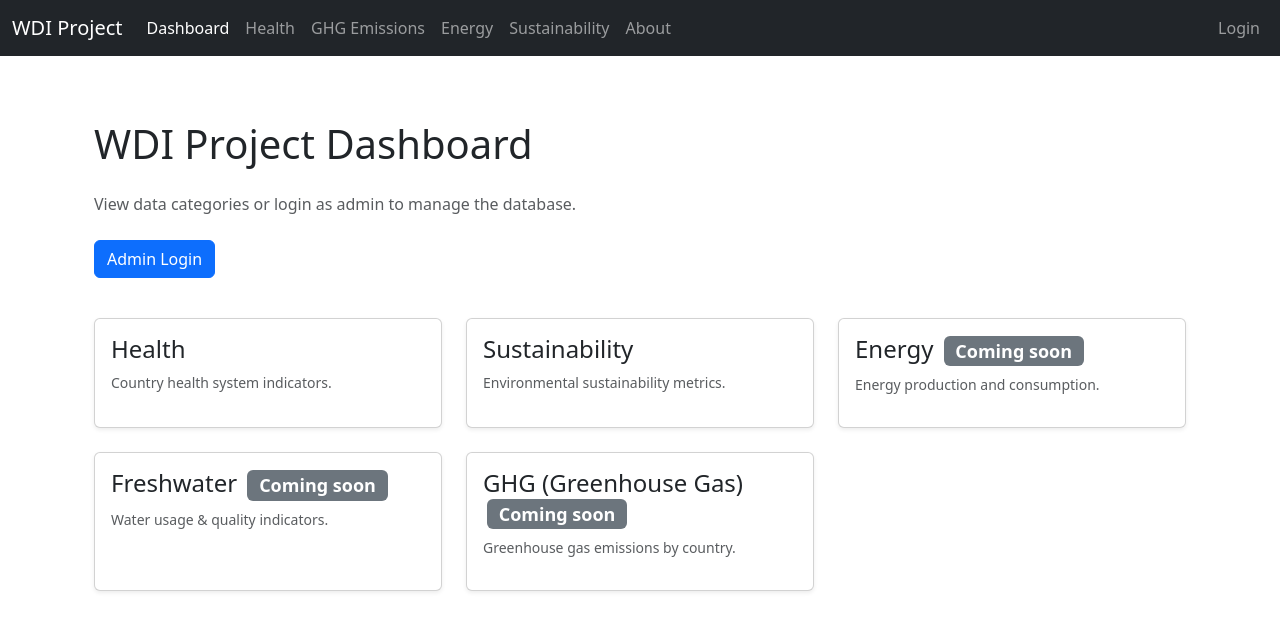
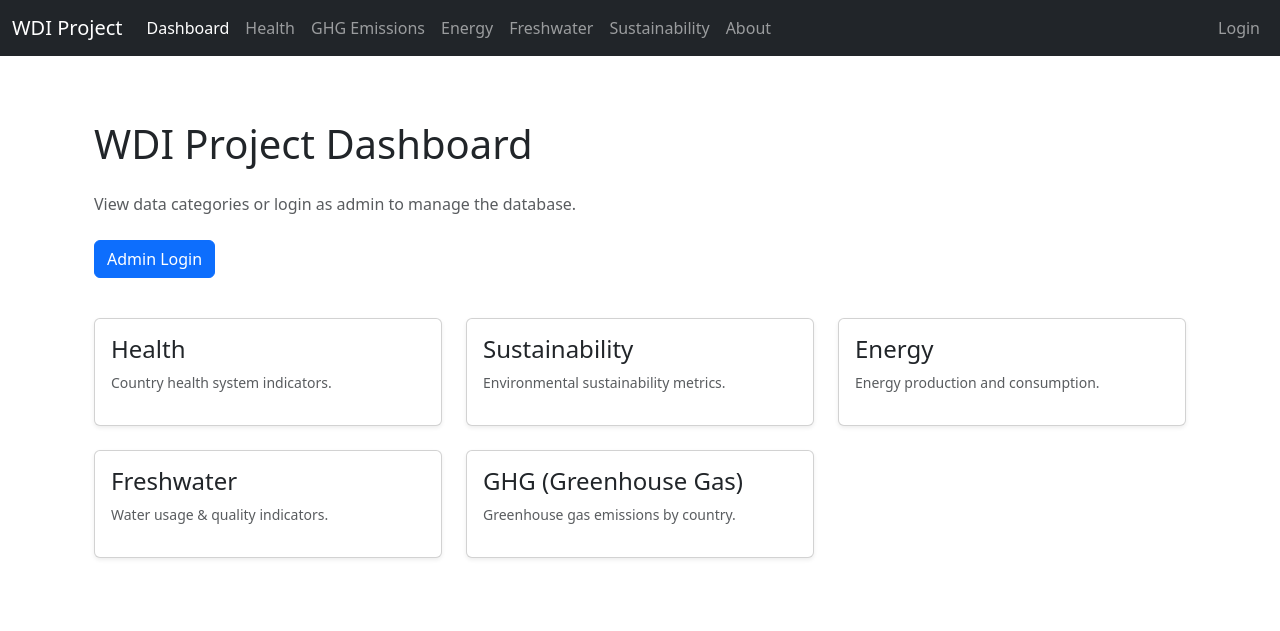
Before and after one commit to s4l1hs/Database-Management-System, a Flask app: page /dashboard in a window 1280 px wide. Shown: the top 631 px of the page. Run offline with Flask 3, Linux system fonts and the light colour scheme; parts of the project's set-up code (start-up, migrations or seed data) failed here and were passed over.

Commit message:
a comprehensive regulation

```diff
--- a/App/routes/__init__.py
+++ b/App/routes/__init__.py
@@ -41,7 +41,7 @@ def create_app():
     from App.routes.login import login_bp
     from App.routes.health import health_bp
     from App.routes.dashboard import dashboard_bp
-    # from App.routes.freshwater import freshwater_bp
+    from App.routes.freshwater import freshwater_bp
     from App.routes.ghg import ghg_bp
     from App.routes.energy import energy_bp
 
@@ -50,7 +50,7 @@ def create_app():
     app.register_blueprint(health_bp)
     app.register_blueprint(dashboard_bp)
     app.register_blueprint(sustainability_bp)
-    #app.register_blueprint(freshwater_bp)
+    app.register_blueprint(freshwater_bp)
     app.register_blueprint(ghg_bp)
     app.register_blueprint(energy_bp)
 
--- /dev/null
+++ b/SQL/deneme.sql
@@ -0,0 +1 @@
+SHOW VARIABLES LIKE 'local_infile';
--- a/SQL/load_energy_data.sql
+++ b/SQL/load_energy_data.sql
@@ -1,6 +1,6 @@
 USE sustainability;
 
-LOAD DATA LOCAL INFILE '/Users/fahrettin/Desktop/Data-insertion/energy_data.csv'
+LOAD DATA LOCAL INFILE '/Users/fahrettin/Desktop/data-insertion/energy_data.csv'
 INTO TABLE energy_data
 FIELDS TERMINATED BY ','
 ENCLOSED BY '"'
--- a/SQL/load_ghg_indicator_details.sql
+++ b/SQL/load_ghg_indicator_details.sql
@@ -1,6 +1,6 @@
 USE sustainability;
 
-LOAD DATA LOCAL INFILE '/Users/fahrettin/Desktop/Data-insertion/ghg_indicator_details.csv'
+LOAD DATA LOCAL INFILE '/Users/fahrettin/Desktop/data-insertion/ghg_indicator_details.csv'
 INTO TABLE ghg_indicator_details
 FIELDS TERMINATED BY ','
 ENCLOSED BY '"'
--- a/SQL/load_greenhouse_emissions.sql
+++ b/SQL/load_greenhouse_emissions.sql
@@ -1,6 +1,6 @@
 USE sustainability;
 
-LOAD DATA LOCAL INFILE '/Users/fahrettin/Desktop/Data-insertion/greenhouse_emissions.csv'
+LOAD DATA LOCAL INFILE '/Users/fahrettin/Desktop/data-insertion/greenhouse_emissions.csv'
 INTO TABLE greenhouse_emissions
 FIELDS TERMINATED BY ','
 ENCLOSED BY '"'
--- a/SQL/load_sustainability_indicator_details.sql
+++ b/SQL/load_sustainability_indicator_details.sql
@@ -1,6 +1,6 @@
 USE sustainability;
 -- Dosya yolunu kendi bilgisayarına göre güncellemeyi unutma!
-LOAD DATA LOCAL INFILE '/Users/fahrettin/Desktop/Data-insertion/sustainability_indicator_details.csv'
+LOAD DATA LOCAL INFILE '/Users/fahrettin/Desktop/data-insertion/sustainability_indicator_details.csv'
 INTO TABLE sustainability_indicator_details
 FIELDS TERMINATED BY ','
 ENCLOSED BY '"'
--- a/SQL/load_sustainability_system.sql
+++ b/SQL/load_sustainability_system.sql
@@ -1,6 +1,6 @@
 USE sustainability;
 -- Dosya yolunu kendi bilgisayarına göre güncellemeyi unutma!
-LOAD DATA LOCAL INFILE '/Users/fahrettin/Desktop/Data-insertion/sustainability_system.csv'
+LOAD DATA LOCAL INFILE '/Users/fahrettin/desktop/data-insertion/sustainability_data.csv'
 INTO TABLE sustainability_data
 FIELDS TERMINATED BY ','
 ENCLOSED BY '"'
--- a/frontend/css/templates/base.html
+++ b/frontend/css/templates/base.html
@@ -86,7 +86,15 @@
                  Energy
               </a>
             </li>
-
+            <!-- Freshwater -->
+            <li class="nav-item">
+              <a
+                class="nav-link {% if request.endpoint and request.endpoint.startswith('freshwater.') %}active{% endif %}"
+                href="{{ url_for('freshwater.list_freshwater') }}"
+              >
+                Freshwater
+              </a>
+            </li>
             <!-- Sustainability -->
             <li class="nav-item">
               <a
--- a/frontend/css/templates/dashboard.html
+++ b/frontend/css/templates/dashboard.html
@@ -53,49 +53,46 @@
       </a>
     </div>
 
-    <!-- Energy:not active -->
+    <!-- Energy (now active) -->
     <div class="col-md-4">
+      <a href="{{ url_for('energy.list_energy') }}" class="text-decoration-none">
         <div class="card shadow-sm h-100">
           <div class="card-body">
-          <h4 class="card-title">
-            Energy
-            <span class="badge bg-secondary ms-1">Coming soon</span>
-          </h4>
+            <h4 class="card-title">Energy</h4>
             <p class="text-muted small">
               Energy production and consumption.
             </p>
           </div>
         </div>
+      </a>
     </div>
 
-    <!-- Freshwater: not active -->
+    <!-- Freshwater (now active) -->
     <div class="col-md-4">
+      <a href="{{ url_for('freshwater.list_freshwater') }}" class="text-decoration-none">
         <div class="card shadow-sm h-100">
           <div class="card-body">
-          <h4 class="card-title">
-            Freshwater
-            <span class="badge bg-secondary ms-1">Coming soon</span>
-          </h4>
+            <h4 class="card-title">Freshwater</h4>
             <p class="text-muted small">
               Water usage & quality indicators.
             </p>
           </div>
         </div>
+      </a>
     </div>
 
-    <!-- GHG: not active -->
+    <!-- GHG (now active) -->
     <div class="col-md-4">
+      <a href="{{ url_for('ghg.list_ghg') }}" class="text-decoration-none">
         <div class="card shadow-sm h-100">
           <div class="card-body">
-          <h4 class="card-title">
-            GHG (Greenhouse Gas)
-            <span class="badge bg-secondary ms-1">Coming soon</span>
-          </h4>
+            <h4 class="card-title">GHG (Greenhouse Gas)</h4>
             <p class="text-muted small">
               Greenhouse gas emissions by country.
             </p>
           </div>
         </div>
+      </a>
     </div>
 
   </div>
```
Also changed, not shown: SQL/load_freshwater.sql (added, +9 -0 lines), SQL/load_freshwater_indicator_details.sql (added, +9 -0 lines). Lines whose indentation alone changed are shown as unchanged.
